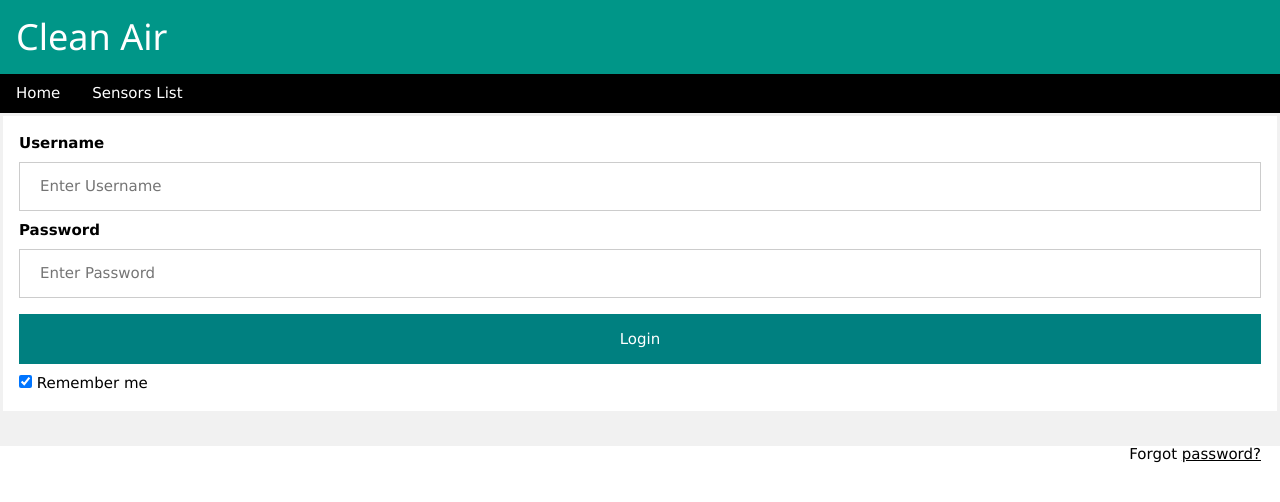
After one commit to apanariello4/iot-clean-air, a Flask app: template web-app/templates/home.html in a window 1280 px wide. The commit adds this page. Shown: the top 502 px of the page. Run offline with Flask 2, Linux system fonts and the light colour scheme; the template is opened without the code that fills it, so the values that code supplies are empty.

Commit message:
Add homepage

```diff
--- a/web-app/app.py
+++ b/web-app/app.py
@@ -211,12 +211,9 @@ def page_not_found(error):
     return 'Errore', 404
 
 
-@app.route('/')
-def testoHTML():
-    if request.accept_mimetypes['application/json']:
-        return jsonify({'text': 'I Love IoT'}), '200 OK'
-    else:
-        return '<h1>I love IoT</h1>'
+@app.route('/', methods=['GET'])
+def home():
+    return render_template('home.html')
 
 
 @app.route('/manage/<uuid>', methods=['GET', 'POST'])
--- /dev/null
+++ b/web-app/templates/home.html
@@ -0,0 +1,82 @@
+{% extends 'main.html' %}
+{% block content %}
+<style>
+     /* Bordered form */
+form {
+  border: 3px solid #f1f1f1;
+}
+
+/* Full-width inputs */
+input[type=text], input[type=password] {
+  width: 100%;
+  padding: 12px 20px;
+  margin: 8px 0;
+  display: inline-block;
+  border: 1px solid #ccc;
+  box-sizing: border-box;
+}
+
+/* Set a style for all buttons */
+button {
+  background-color: teal;
+  color: white;
+  padding: 14px 20px;
+  margin: 8px 0;
+  border: none;
+  cursor: pointer;
+  width: 100%;
+}
+
+/* Add a hover effect for buttons */
+button:hover {
+  opacity: 0.8;
+}
+
+/* Center the avatar image inside this container */
+.imgcontainer {
+  text-align: center;
+  margin: 24px 0 12px 0;
+}
+
+/* Add padding to containers */
+.container {
+  padding: 16px;
+}
+
+/* The "Forgot password" text */
+span.psw {
+  float: right;
+  padding-top: 16px;
+}
+
+/* Change styles for span and cancel button on extra small screens */
+@media screen and (max-width: 300px) {
+  span.psw {
+    display: block;
+    float: none;
+  }
+  .cancelbtn {
+    width: 100%;
+  }
+}
+</style>
+ <form>
+
+  <div class="container">
+    <label for="uname"><b>Username</b></label>
+    <input type="text" placeholder="Enter Username" name="uname" required>
+
+    <label for="psw"><b>Password</b></label>
+    <input type="password" placeholder="Enter Password" name="psw" required>
+
+    <button type="submit">Login</button>
+    <label>
+      <input type="checkbox" checked="checked" name="remember"> Remember me
+    </label>
+  </div>
+
+  <div class="container" style="background-color:#f1f1f1">
+    <span class="psw">Forgot <a href="#">password?</a></span>
+  </div>
+</form>
+{% endblock %}
--- a/web-app/templates/main.html
+++ b/web-app/templates/main.html
@@ -16,8 +16,6 @@
 
 <body>
 
-
-
   {% block content %}{% endblock %}
 
 </body>
```
Also changed, not shown: web-app/templates/manage_arduino.html (+1 -7 lines).
